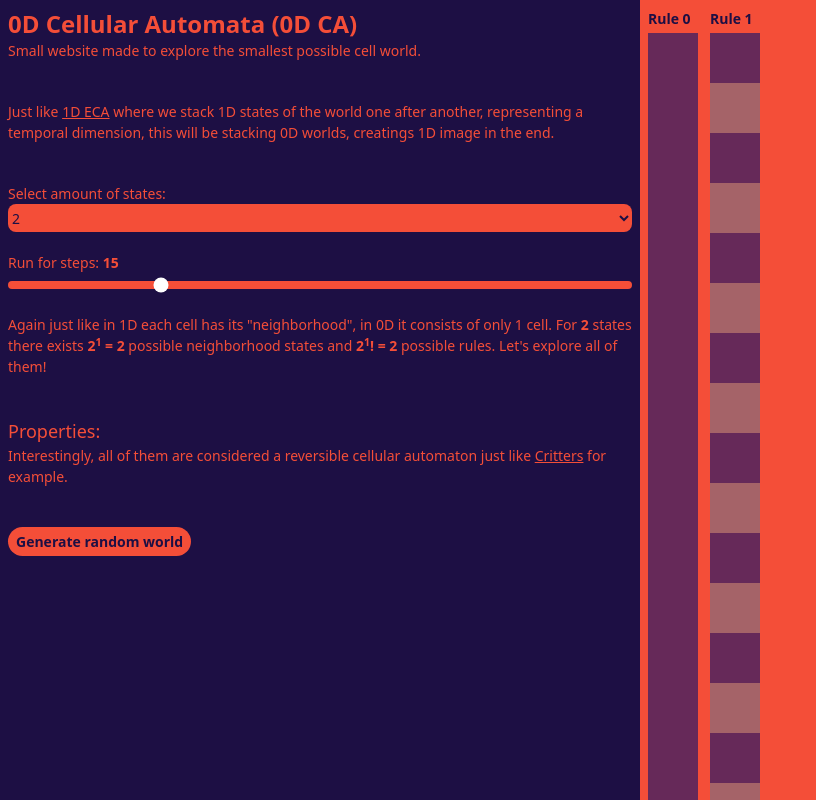
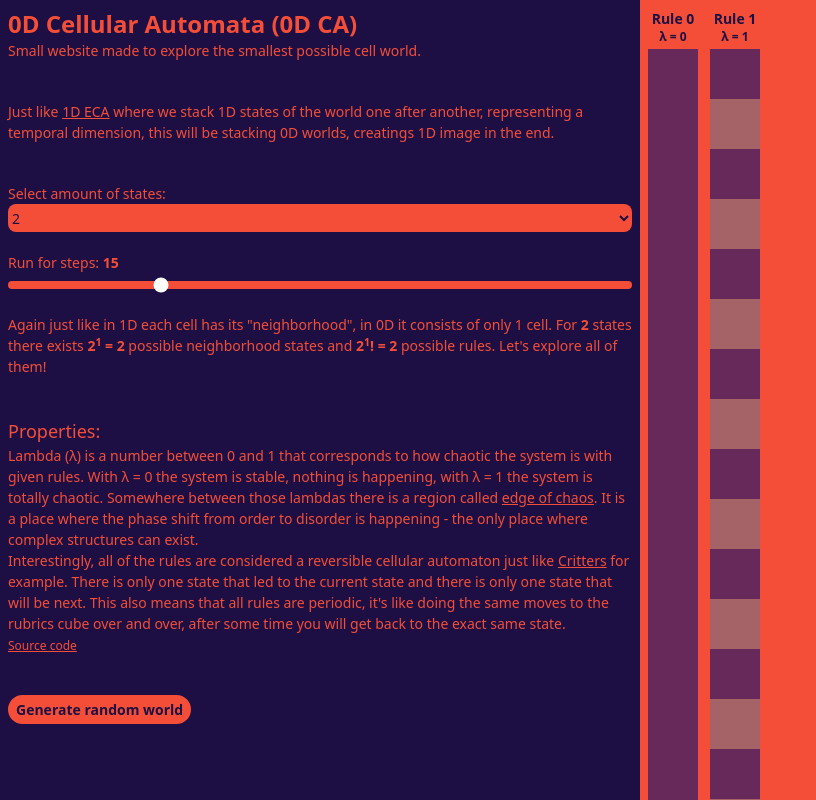
Before and after one commit to ebolblga/0D-Cellular-Automata, a Nuxt app: page / in a window 1280 px wide. Shown: the whole page, without its empty margins (0-816 px from the left). Built offline with nearby package versions, Linux system fonts and the light colour scheme.

Commit message:
feat: lambda

```diff
--- a/pages/index.vue
+++ b/pages/index.vue
@@ -94,19 +94,23 @@ function factorial(n: number): number {
             <select v-model="stateCount" class="w-full rounded-lg h-7 bg-[#f44e38] text-[#1d0f44] outline-none" @change="onChange()">
                 <option value="1">1</option>
                 <option value="2">2</option>
-                <!-- <option value="3">3</option>
-                <option value="4">4</option> -->
+                <option value="3">[WIP] 3</option>
+                <option value="4">[WIP] 4</option>
             </select>
             <p class="mt-5">Run for steps: <b>{{  maxTime }}</b></p>
             <input aria-label="For how many steps should it be ran?" v-model="maxTime" type="range" min="0" max="63" class="w-full h-2 rounded-lg appearance-none cursor-ew-resize bg-[#f44e38] accent-white" @change="onChange()">
             <p class="mt-5">Again just like in 1D each cell has its "neighborhood", in 0D it consists of only 1 cell. For <b>{{ stateCount }}</b> states there exists <b>{{ stateCount }}<sup>1</sup> = {{ Math.pow(stateCount, 1) }}</b> possible neighborhood states and <b>{{ stateCount }}<sup>1</sup>! = {{ factorial(Math.pow(stateCount, 1)) }}</b> possible rules. Let's explore all of them!</p>
             <p class="mt-10 text-lg">Properties:</p>
-            <p>Interestingly, all of them are considered a reversible cellular automaton just like <a class="underline" href="https://en.wikipedia.org/wiki/Critters_(cellular_automaton)" target="_blank" rel="noopener noreferrer">Critters</a> for example.</p>
+            <p>Lambda (λ) is a number between 0 and 1 that corresponds to how chaotic the system is with given rules. With λ = 0 the system is stable, nothing is happening, with λ = 1 the system is totally chaotic. Somewhere between those lambdas there is a region called <a class="underline" href="https://en.wikipedia.org/wiki/Edge_of_chaos" target="_blank" rel="noopener noreferrer">edge of chaos</a>. It is a place where the phase shift from order to disorder is happening - the only place where complex structures can exist.</p>
+            <p>Interestingly, all of the rules are considered a reversible cellular automaton just like <a class="underline" href="https://en.wikipedia.org/wiki/Critters_(cellular_automaton)" target="_blank" rel="noopener noreferrer">Critters</a> for example. There is only one state that led to the current state and there is only one state that will be next. This also means that all rules are periodic, it's like doing the same moves to the rubrics cube over and over, after some time you will get back to the exact same state.</p>
+            <p><a class="underline text-xs" href="https://github.com/ebolblga/0D-Cellular-Automata" target="_blank" rel="noopener noreferrer">Source code</a></p>
             <button class="mt-10 bg-[#f44e38] text-[#1d0f44] p-1 px-2 rounded-full font-bold active:bg-[#1d0f44] active:text-[#f44e38]" @click="onChange()">Generate random world</button>
         </div>
         <div class="h-full w-[50vw] p-2 bg-[#f44e38] text-[#1d0f44] flex flex-row overflow-auto">
-            <div v-for="(url, i) in ruleUrls"  class="min-w-[50px] h-full mr-3">
-                <p class="font-bold mb-1">Rule {{ i }}</p>
+            <div v-for="(url, i) in ruleUrls"  class="min-w-[50px] h-full mr-3 text-center">
+                <p class="font-bold">Rule {{ i }}</p>
+                <p v-if="ruleCount != 1" class="font-bold mb-1 text-xs">λ = {{ Math.round((i / (ruleCount - 1)) * 100) / 100 }}</p>
+                <p v-else class="font-bold mb-1 text-xs">λ = 0</p>
                 <img :src="url" class="w-full" style="image-rendering: pixelated" />
             </div>
         </div>
```
Also changed, not shown: 16 other files (tests, documents, lock files or other folders).
